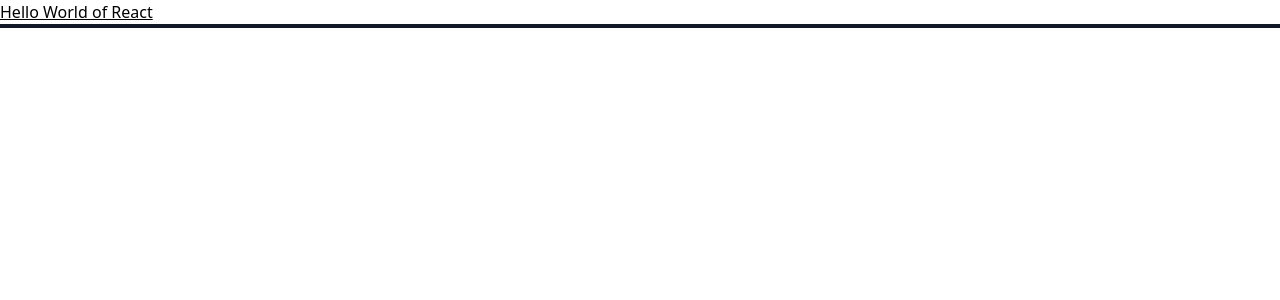
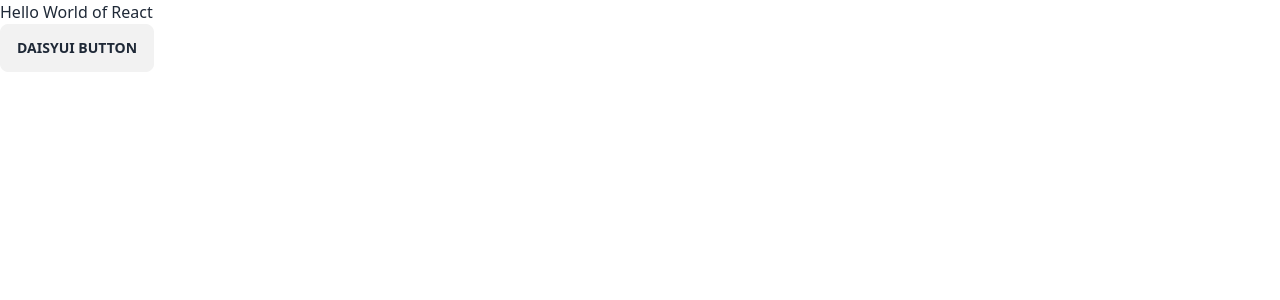
Before and after one commit to Matdweb/AlbumSearcher-experimental, a React (Vite) app: page / in a window 1280 px wide. Shown: the top 300 px of the page. Built offline with nearby package versions, Linux system fonts and the light colour scheme.

Commit message:
install and setup daisy UI

```diff
--- a/package.json
+++ b/package.json
@@ -17,6 +17,7 @@
     "@types/react": "^18.2.14",
     "@types/react-dom": "^18.2.6",
     "@vitejs/plugin-react": "^4.0.1",
+    "daisyui": "^3.2.1",
     "eslint": "^8.44.0",
     "eslint-plugin-react": "^7.32.2",
     "eslint-plugin-react-hooks": "^4.6.0",
--- a/src/App.jsx
+++ b/src/App.jsx
@@ -5,7 +5,8 @@ function App() {
   return (
     <>
       <div className=''>
-        <h1 className='outline outline-gray-900 outline-4 underline'>Hello World of React</h1>
+        <h1 className=''>Hello World of React</h1>
+        <button className='btn'>DaisyUI button</button>
       </div>
     </>
   )
--- a/tailwind.config.js
+++ b/tailwind.config.js
@@ -4,5 +4,5 @@ export default {
   theme: {
     extend: {},
   },
-  plugins: [],
+  plugins: [require("daisyui")],
 }
```
Also changed, not shown: 1 other file (tests, documents, lock files or other folders).
